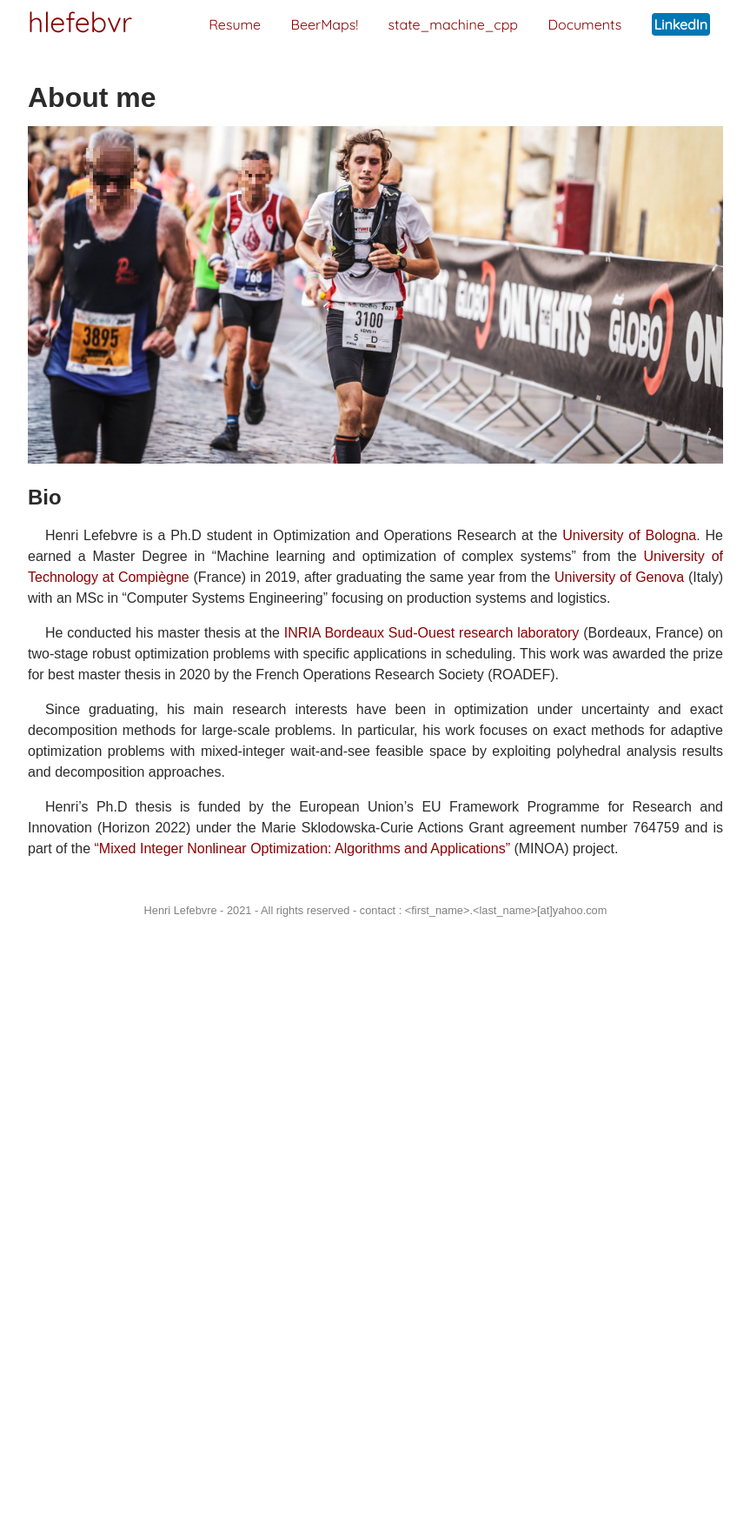
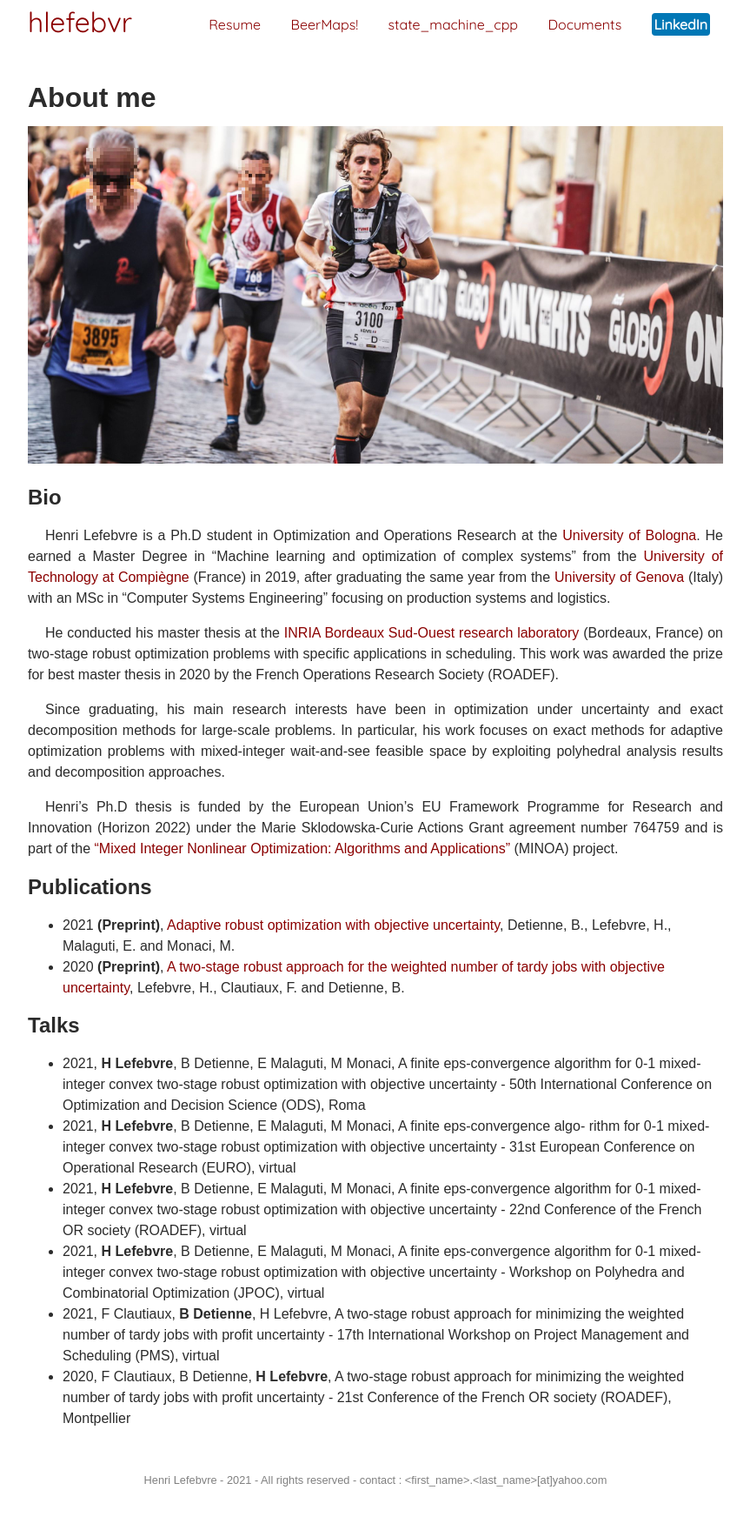
Before and after one commit to hlefebvr/hlefebvr.github.io, a Jekyll site: the page built from index.md, in a window 1280 px wide. Shown: the whole page at 87% size, without its empty margins (208-1071 px from the left). Built offline with Jekyll 4.4.1, drawn with Linux system fonts in a browser that asks for light colours; before the commit the page ends 1104 px from its top, so only the background shows below that.

Commit message:
add articles and presentations

```diff
--- a/index.md
+++ b/index.md
@@ -16,3 +16,19 @@ He conducted his master thesis at the [INRIA Bordeaux Sud-Ouest research laborat
 Since graduating, his main research interests have been in optimization under uncertainty and exact decomposition methods for large-scale problems. In particular, his work focuses on exact methods for adaptive optimization problems with mixed-integer wait-and-see feasible space by exploiting polyhedral analysis results and decomposition approaches.
 
 Henri’s Ph.D thesis is funded by the European Union’s EU Framework Programme for Research and Innovation (Horizon 2022) under the Marie Sklodowska-Curie Actions Grant agreement number 764759 and is part of the [“Mixed Integer Nonlinear Optimization: Algorithms and Applications”](https://minoa-itn.fau.de/) (MINOA) project.
+
+## Publications
+
+- 2021 **(Preprint)**, [Adaptive robust optimization with objective uncertainty](https://www.researchgate.net/publication/354986560_Adaptive_robust_optimization_with_objective_uncertainty), Detienne, B., Lefebvre, H., Malaguti, E. and Monaci, M.
+- 2020 **(Preprint)**, [A two-stage robust approach for the weighted number of tardy jobs with objective uncertainty](https://www.researchgate.net/publication/343163251_A_two-stage_robust_approach_for_the_weighted_number_of_tardy_jobs_with_objective_uncertainty), Lefebvre, H., Clautiaux, F. and Detienne, B.
+
+## Talks
+
+- 2021, __H Lefebvre__, B Detienne, E Malaguti, M Monaci, A finite eps-convergence algorithm for 0-1 mixed-integer convex two-stage robust optimization with objective uncertainty - 50th International Conference on Optimization and Decision Science (ODS),
+Roma
+- 2021, __H Lefebvre__, B Detienne, E Malaguti, M Monaci, A finite eps-convergence algo-
+rithm for 0-1 mixed-integer convex two-stage robust optimization with objective uncertainty - 31st European Conference on Operational Research (EURO), virtual
+- 2021, __H Lefebvre__, B Detienne, E Malaguti, M Monaci, A finite eps-convergence algorithm for 0-1 mixed-integer convex two-stage robust optimization with objective uncertainty - 22nd Conference of the French OR society (ROADEF), virtual
+- 2021, __H Lefebvre__, B Detienne, E Malaguti, M Monaci, A finite eps-convergence algorithm for 0-1 mixed-integer convex two-stage robust optimization with objective uncertainty - Workshop on Polyhedra and Combinatorial Optimization (JPOC), virtual
+- 2021, F Clautiaux, __B Detienne__, H Lefebvre, A two-stage robust approach for minimizing the weighted number of tardy jobs with profit uncertainty - 17th International Workshop on Project Management and Scheduling (PMS), virtual
+- 2020, F Clautiaux, B Detienne, __H Lefebvre__, A two-stage robust approach for minimizing the weighted number of tardy jobs with profit uncertainty - 21st Conference of the French OR society (ROADEF), Montpellier
```
